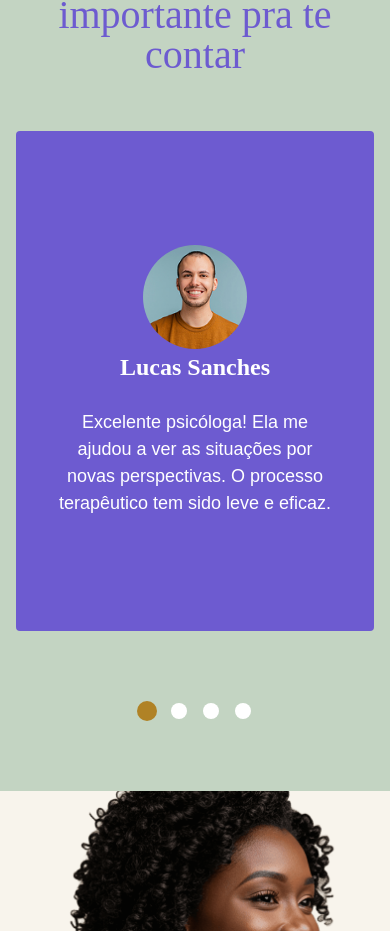
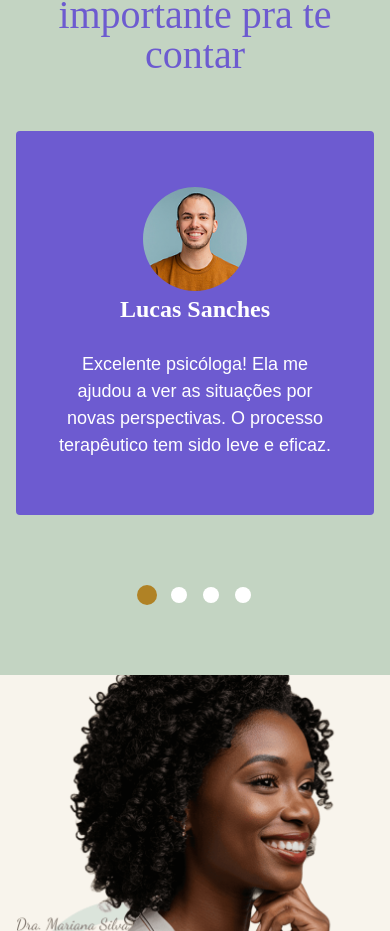
Before and after one commit to juliamariaa/mariana-silva-psicologa-lp, a React (Vite) app: page / in a window 390 px wide. Shown: the part 3115-4046 px from the top of the page. Built offline with nearby package versions, Linux system fonts and the light colour scheme.

Commit message:
fix: Corrige responsividade  no mobile e altura variável do carrossel

```diff
--- a/src/components/TestimonialCards.jsx
+++ b/src/components/TestimonialCards.jsx
@@ -25,7 +25,7 @@
         <div className="flex flex-col items-center gap-10 w-full">
             <div className="overflow-hidden w-full">
                 <div
-                    className="flex gap-9 transition-transform duration-500"
+                    className="flex gap-2 md:gap-9 transition-transform duration-500"
                     style={{
                         transform: `translateX(-${cardAtivo * (100 / visibleCards)}%)`
                     }}
@@ -39,12 +39,9 @@
                                 className={`
                                     shrink-0
                                     flex flex-col justify-center text-center gap-4
-                                    bg-primary rounded p-6
+                                    bg-primary rounded px-6 py-8 md:py-14
                                     transition-all duration-500
-                                    ${isActive
-                                        ? "h-[500px]"
-                                        : "h-[400px] opacity-80"
-                                    }
+                                    ${isActive ? "" : "opacity-60"}
                                 `}
                                 style={{
                                     width: `calc(100% / ${visibleCards})`
```
Also changed, not shown: src/sections/Testimonials.jsx (line endings or trailing spaces).
